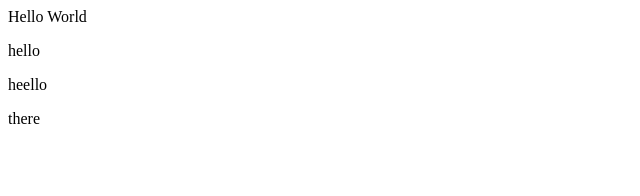
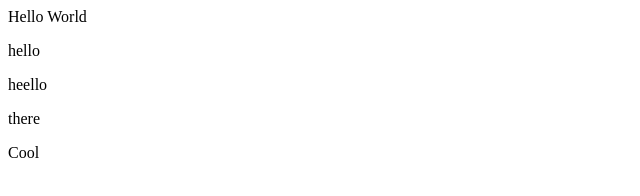
Before and after one commit to auud7502/demo-repo2, a plain HTML site: page index.html in a window 1280 px wide. Shown: the full height of the page, 0-640 px from the left. Drawn offline with Linux system fonts and the light colour scheme.

Commit message:
Update index.html

```diff
--- a/index.html
+++ b/index.html
@@ -2,3 +2,4 @@
 <p>hello</p>
 <p>heello</p>
 <p>there</p>
+<div>Cool</div>
```
